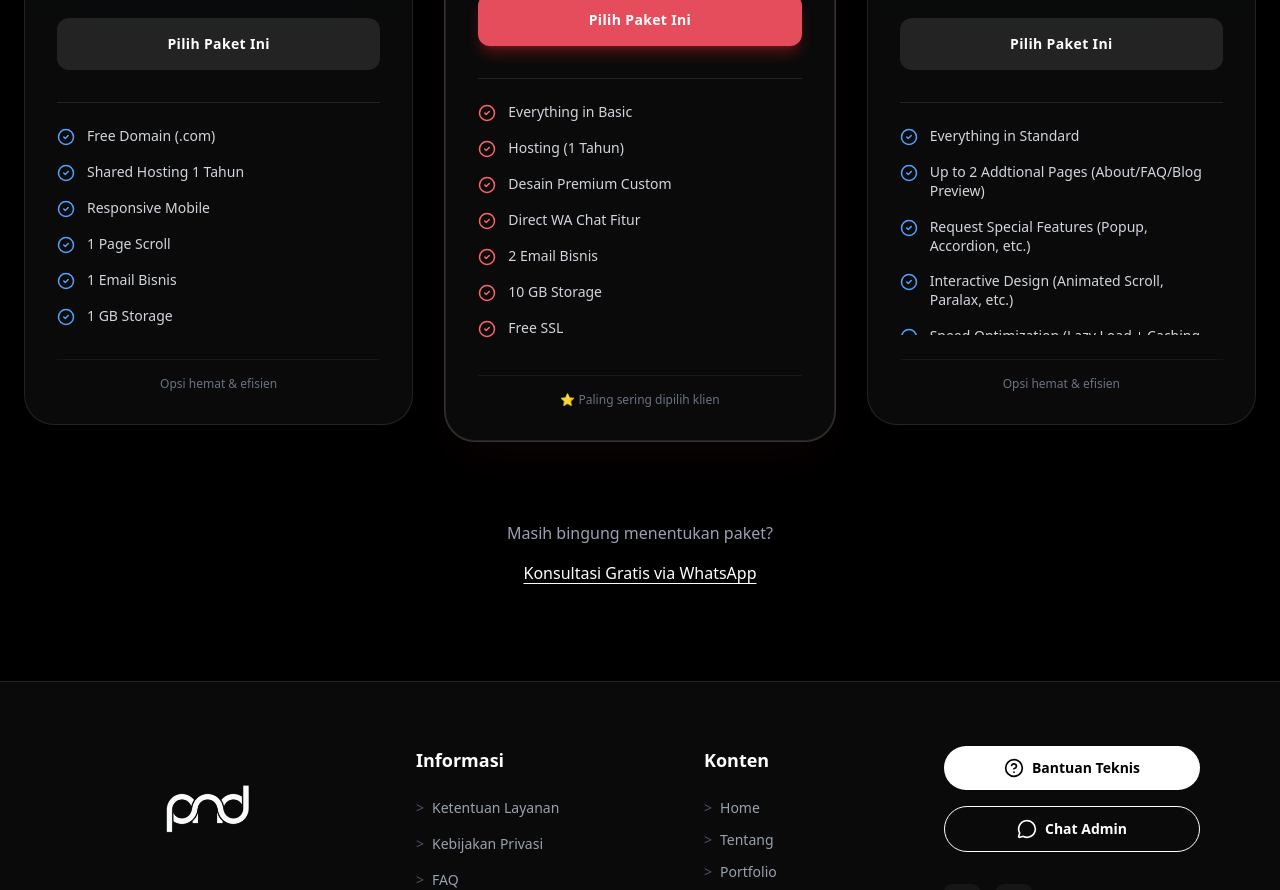
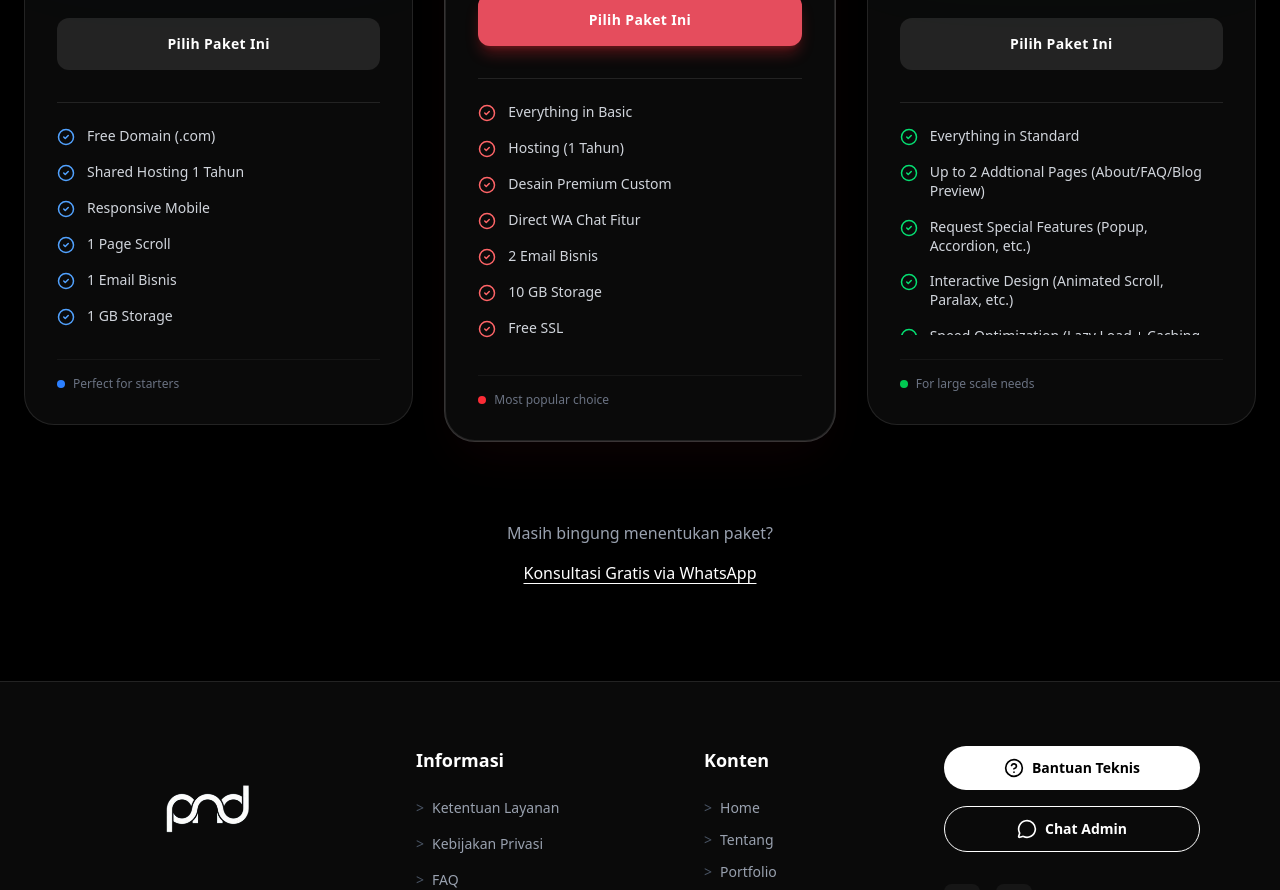
Before and after one commit to pndlghn/pndeveloper, a React (Vite) app: page /pricing in a window 1280 px wide. Shown: the part 1140-2030 px from the top of the page. Built offline with nearby package versions, Linux system fonts and the light colour scheme.

Commit message:
fiveth commit

```diff
--- a/src/components/PricingCard.jsx
+++ b/src/components/PricingCard.jsx
@@ -78,7 +78,11 @@ const PricingCard = ({ pkg, index }) => {
                 <CheckCircle2
                   size={18}
                   className={`shrink-0 mt-0.5 ${
-                    index === 1 ? "text-red-400" : "text-blue-400"
+                    index === 0
+                      ? "text-blue-400"
+                      : index === 1
+                      ? "text-red-400"
+                      : "text-green-400"
                   }`}
                 />
                 <span className="leading-snug">{feature}</span>
@@ -88,10 +92,21 @@ const PricingCard = ({ pkg, index }) => {
         </div>
 
         {/* Footer Note */}
-        <div className="mt-6 pt-4 border-t border-white/5 text-xs text-gray-500 text-center">
-          {index === 1
-            ? "⭐ Paling sering dipilih klien"
-            : "Opsi hemat & efisien"}
+        <div className="mt-6 pt-4 border-t border-white/5 flex items-center gap-2 text-xs text-gray-500">
+          <div
+            className={`w-2 h-2 rounded-full ${
+              index === 0
+                ? "bg-blue-500"
+                : index === 1
+                ? "bg-red-500"
+                : "bg-green-500"
+            }`}
+          ></div>
+          {index === 0
+            ? "Perfect for starters"
+            : index === 1
+            ? "Most popular choice"
+            : "For large scale needs"}
         </div>
       </div>
     </div>
```
